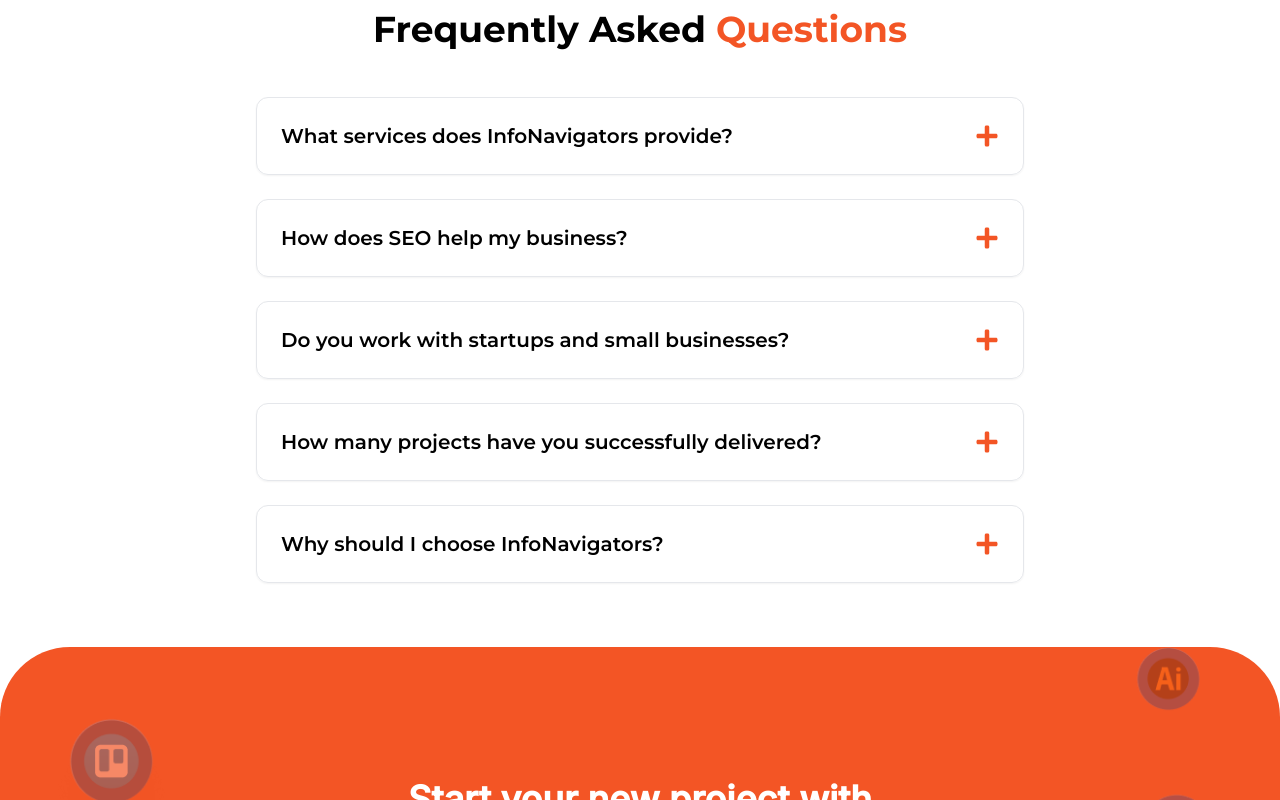
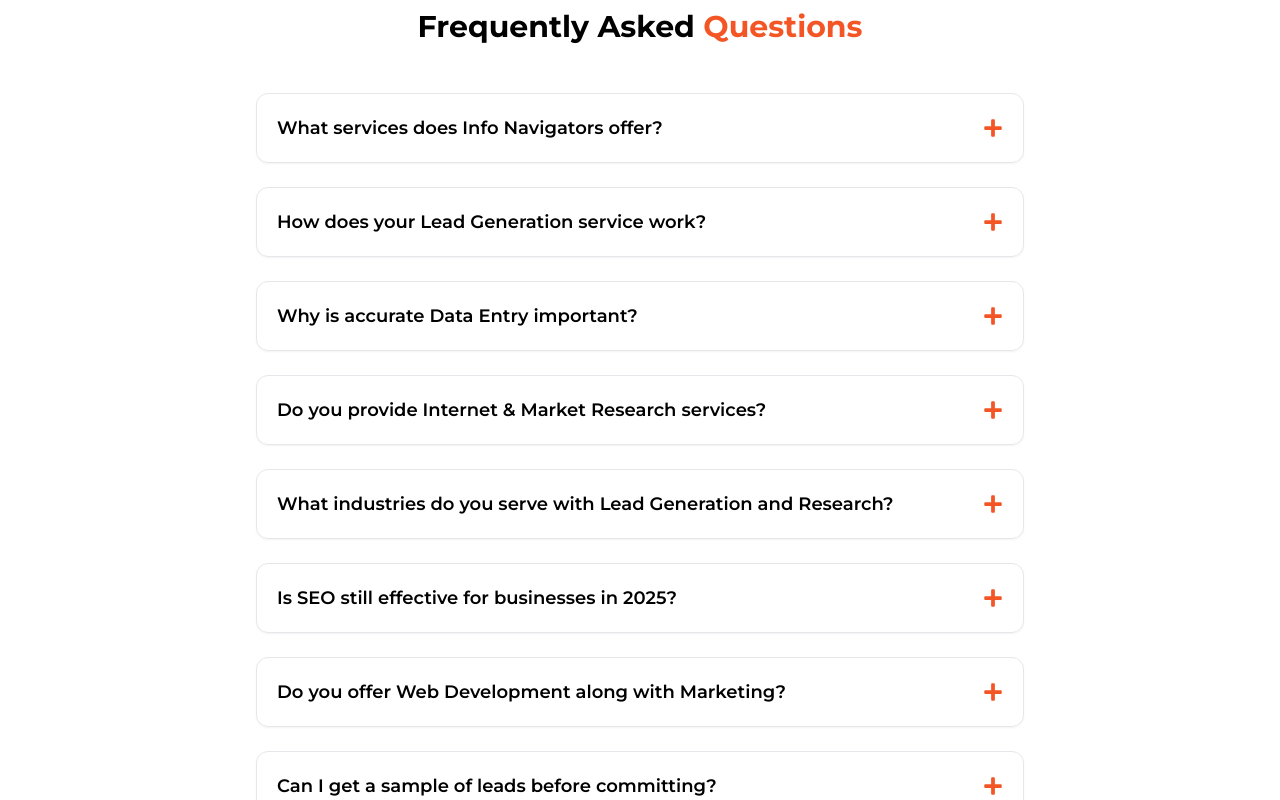
Before and after one commit to SallalZahid56/Infonav-in-React, a React (Vite) app: page / in a window 1280 px wide. Shown: the part 5060-5860 px from the top of the page. Built offline with nearby package versions, Linux system fonts and the light colour scheme.

Commit message:
Initial commit

```diff
--- a/src/components/FAQ.jsx
+++ b/src/components/FAQ.jsx
@@ -3,29 +3,54 @@ import { FaPlus, FaMinus } from "react-icons/fa";
 
 const faqs = [
   {
-    question: "What services does InfoNavigators provide?",
+    question: "What services does Info Navigators offer?",
     answer:
-      "We offer Digital Marketing, SEO, Lead Generation, Data Entry, Python Scraping, Internet Research, Influencer Research, and Web Development services tailored for business growth.",
+      "Info Navigators provides a full suite of digital solutions including SEO Consulting Services, Lead Generation, Data Entry & Cleaning, Online Internet Research, Web Development, and more. Each service is tailored to help businesses grow with accurate data, online visibility, and qualified leads.",
   },
   {
-    question: "How does SEO help my business?",
+    question: "How does your Lead Generation service work?",
     answer:
-      "SEO increases your website’s visibility on search engines, drives organic traffic, improves brand credibility, and boosts lead conversions over time.",
+      "Our Lead Generation Services focus on delivering qualified B2B and B2C leads through proven methods like email list building, LinkedIn prospecting, influencer research, and cold outreach. We verify every contact, so your sales team spends less time searching and more time closing deals.",
   },
   {
-    question: "Do you work with startups and small businesses?",
+    question: "Why is accurate Data Entry important?",
     answer:
-      "Yes! We customize our strategies to meet the needs of startups, small businesses, and enterprises with affordable and scalable solutions.",
+      "Accurate data entry ensures that your marketing and sales campaigns target the right audience without errors. Our Data Entry Services include CRM Data Entry and Data Cleaning & Formatting, which eliminate duplicates, correct errors, and standardize your database for smooth operations.",
   },
   {
-    question: "How many projects have you successfully delivered?",
+    question: "Do you provide Internet & Market Research services?",
     answer:
-      "We have successfully delivered 200+ projects worldwide across multiple industries, helping clients achieve measurable results.",
+      "Yes. Our Online Internet Research Services help businesses gather insights on competitors, markets, and customers. From Market Research & Competitor Analysis to Data Verification & Fact-Checking, we ensure your decisions are backed by verified, actionable data.",
   },
   {
-    question: "Why should I choose InfoNavigators?",
+    question: "What industries do you serve with Lead Generation and Research?",
     answer:
-      "We combine affordability, proven experience, and trusted client relationships to deliver tailored solutions for your digital growth.",
+      "We work with diverse industries such as SaaS, eCommerce, Real Estate, Finance, Healthcare, and Professional Services. Our customized B2B Lead Generation and B2C Lead Generation strategies ensure industry-specific targeting.",
+  },
+  {
+    question: "Is SEO still effective for businesses in 2025?",
+    answer:
+      "Absolutely. SEO is the foundation of digital growth. Our SEO Services ensure your brand ranks higher in Google, builds credibility, and attracts long-term organic traffic—unlike paid ads that stop once the budget ends.",
+  },
+  {
+    question: "Do you offer Web Development along with Marketing?",
+    answer:
+      "Yes. A strong online presence starts with a powerful website. Our Web Development Services include responsive design, eCommerce sites, and custom solutions that integrate seamlessly with SEO and lead generation strategies.",
+  },
+  {
+    question: "Can I get a sample of leads before committing?",
+    answer:
+      "Yes. We provide sample B2B Leads so you can test the accuracy and relevance before starting a larger campaign. Explore our Lead Generation Page to learn how we deliver clean, verified data.",
+  },
+  {
+    question: "Do you provide global services or only local clients?",
+    answer:
+      "Info Navigators works with clients across the world. Whether you need International B2B Leads or Local Market Research, our team adapts strategies for your target geography.",
+  },
+  {
+    question: "How do I get started with Info Navigators?",
+    answer:
+      "Getting started is easy. Simply Contact Us or Book a Call with our experts. We’ll analyze your business goals and suggest the right combination of services—whether it’s Lead Generation, SEO, or Data Research.",
   },
 ];
 
@@ -40,7 +65,7 @@ const FAQ = () => {
     <section className="w-full bg-white py-12 sm:py-16 px-4 sm:px-6 lg:px-20">
       {/* Heading */}
       <div className="text-center max-w-2xl md:max-w-3xl mx-auto mb-8 sm:mb-12">
-        <h2 className="font-heading text-2xl sm:text-3xl md:text-4xl font-bold text-black">
+        <h2 className="font-heading text-xl sm:text-2xl md:text-3xl font-bold text-black">
           Frequently Asked <span className="text-brandOrange">Questions</span>
         </h2>
       </div>
@@ -50,24 +75,24 @@ const FAQ = () => {
         {faqs.map((faq, index) => (
           <div
             key={index}
-            className="border border-gray-200 rounded-lg sm:rounded-xl p-4 sm:p-6 shadow-sm"
+            className="border border-gray-200 rounded-lg sm:rounded-xl p-4 sm:p-5 shadow-sm"
           >
             {/* Question */}
             <div
               className="flex justify-between items-center cursor-pointer"
               onClick={() => toggleFAQ(index)}
             >
-              <h3 className="font-heading text-base sm:text-lg md:text-xl font-semibold text-black pr-4">
+              <h3 className="font-heading text-sm sm:text-base md:text-lg font-semibold text-black pr-4">
                 {faq.question}
               </h3>
-              <span className="text-brandOrange text-lg sm:text-xl md:text-2xl flex-shrink-0">
+              <span className="text-brandOrange text-base sm:text-lg md:text-xl flex-shrink-0">
                 {openIndex === index ? <FaMinus /> : <FaPlus />}
               </span>
             </div>
 
             {/* Answer */}
             {openIndex === index && (
-              <p className="mt-3 sm:mt-4 text-sm sm:text-base text-black font-sans leading-relaxed">
+              <p className="mt-3 sm:mt-4 text-xs sm:text-sm md:text-base text-black font-sans leading-relaxed">
                 {faq.answer}
               </p>
             )}
```
